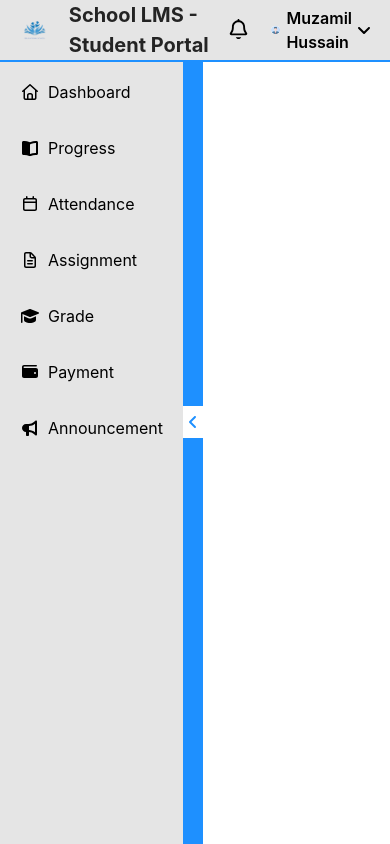
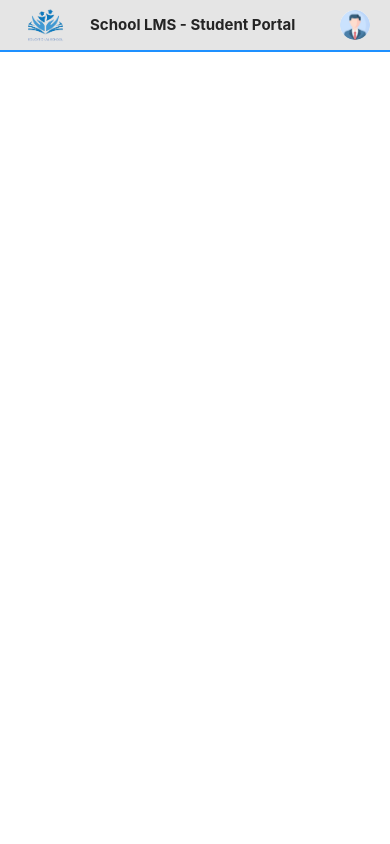
Before and after one commit to 3uzamil/school-lms, a React (Vite) app: page / in a window 390 px wide. Built offline with nearby package versions, Linux system fonts and the light colour scheme.

Commit message:
fix: responsiveness for moble screen

```diff
--- a/src/components/Navbar.jsx
+++ b/src/components/Navbar.jsx
@@ -15,14 +15,14 @@ export default function Navbar() {
           <img src={logo} alt="logo" width={50} />
         </figure>
         {/* School Name */}
-        <h1 className="font-bold text-[#242424] text-[20px]">
+        <h1 className="font-bold text-[#242424] md:text-[20px] text-[15px]">
           School LMS - Student Portal
         </h1>
       </div>
       {/* Navbar Right */}
       <div className="flex items-center gap-5">
         {/* Notification Icon */}
-        <div>
+        <div className="hidden md:block">
           <FontAwesomeIcon icon={faBell} style={{fontSize: "20px"}} />
         </div>
         {/* Profile */}
@@ -31,10 +31,12 @@ export default function Navbar() {
           <figure>
             <img src={profilePic} width={30} className="rounded-[50px]" />
           </figure>
+          <div className="hidden md:flex items-center gap-1.5">
           {/* User Name */}
           <h2 className="font-semibold">Muzamil Hussain</h2>
           {/* Angle Icon for Profile menu */}
           <FontAwesomeIcon icon={faAngleDown} />
+          </div>
         </div>
       </div>
     </section>
--- a/src/components/Sidebar.jsx
+++ b/src/components/Sidebar.jsx
@@ -5,7 +5,7 @@ import React from "react";
 
 export default function Sidebar() {
   return (
-    <section className="h-screen flex justify-start">
+    <section className="h-screen md:flex hidden justify-start">
       <div className="h-full w-50 bg-[#e5e5e5] flex gap-5 pl-5">
         <div className="flex basis-[80%] flex-col gap-8 mt-20">
           <div className="flex items-center gap-2 cursor-pointer">
```
